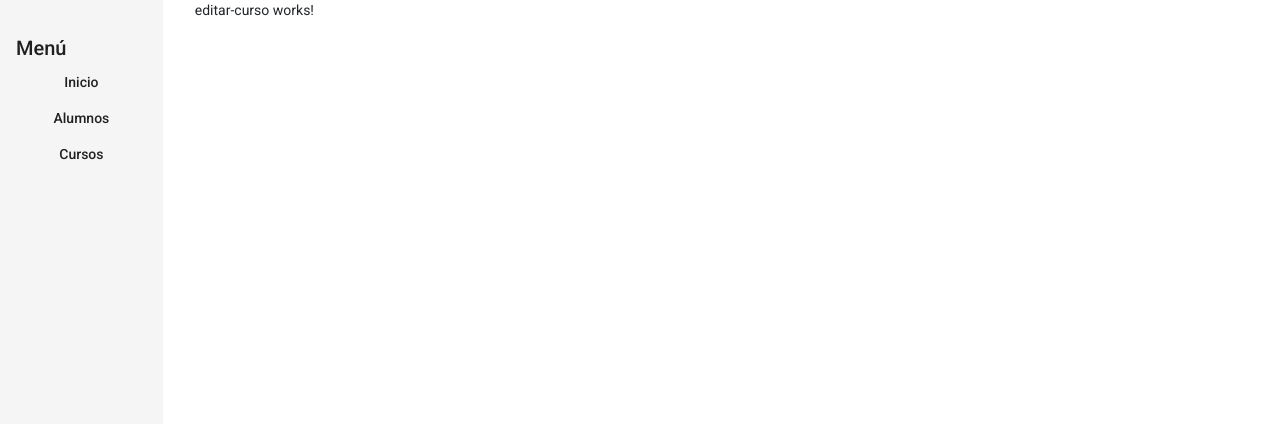
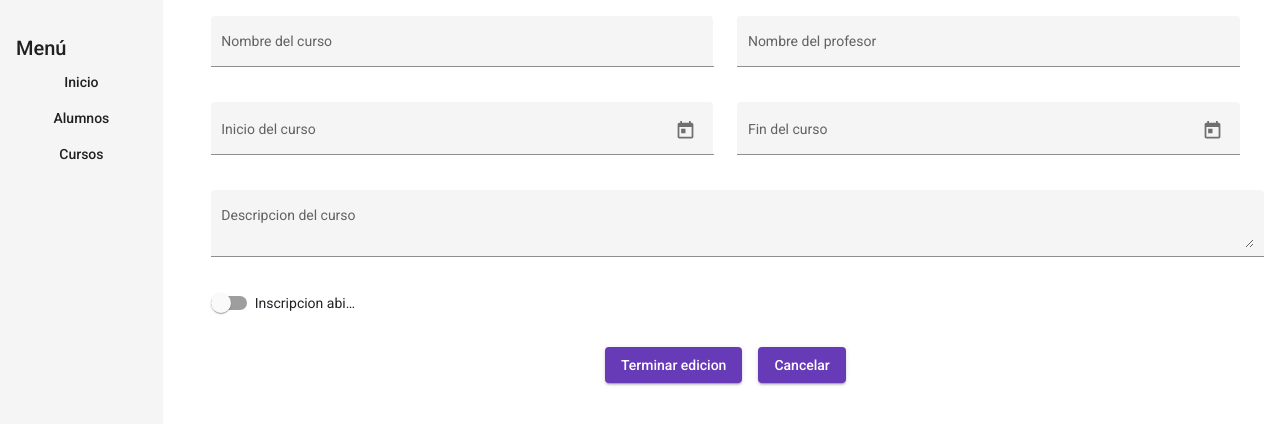
Before and after one commit to TamoFer/garagehouse-proyecto-angular, an Angular app: page /cursos/editar-curso in a window 1280 px wide. Shown: the top 424 px of the page. Built offline with nearby package versions, Linux system fonts and the light colour scheme.

Commit message:
terminado cursos

```diff
--- a/src/app/cursos/agregar-curso/agregar-curso.component.html
+++ b/src/app/cursos/agregar-curso/agregar-curso.component.html
@@ -1,3 +1,4 @@
+<div>
   <form [formGroup]="cursoNuevo" (ngSubmit)="agregarCurso()" class="row">
 
     <div class="row">
@@ -34,7 +35,7 @@
       </div>
     </div>
 
-  <div>
+    <div class="col-12">
       <mat-form-field appearance="fill" >
         <mat-label>Descripcion del curso</mat-label>
         <textarea matInput formControlName="descripcion"></textarea>
@@ -45,8 +46,14 @@
       <div class="col-2">
         <mat-slide-toggle formControlName="disponibilidad">Inscripcion abierta</mat-slide-toggle>
       </div>
-    <div class="col-4">
+      <div class="botones">
+        <div class="">
           <button mat-raised-button color="primary" type="submit" >Agregar curso</button>
+        </div>
+        <div class="">
+          <button mat-raised-button color="primary" (click)="retroceder()" >Cancelar</button>
+        </div>
       </div>
     </div>
   </form>
+</div>
--- a/src/app/cursos/agregar-curso/agregar-curso.component.scss
+++ b/src/app/cursos/agregar-curso/agregar-curso.component.scss
@@ -1,8 +1,16 @@
 form{
   display: flex;
   gap: 1rem;
-  padding: 2rem;
+  padding: 1rem;
   mat-form-field{
     width: 100%;
   }
 }
+
+.botones{
+  display: flex;
+  flex-direction: row;
+  justify-content: center;
+  gap: 1rem;
+  margin-top: 2rem;
+}
--- a/src/app/cursos/agregar-curso/agregar-curso.component.ts
+++ b/src/app/cursos/agregar-curso/agregar-curso.component.ts
@@ -10,8 +10,6 @@ import { CursosService } from '../services/cursos.service';
   styleUrls: ['./agregar-curso.component.scss']
 })
 export class AgregarCursoComponent implements OnInit {
-
-
 
   constructor(
     private fb: FormBuilder,
@@ -34,17 +32,6 @@ export class AgregarCursoComponent implements OnInit {
     }
   )
 
-  cursos:Array<any>=[{
-    id: Math.round(Math.random() * 1000),
-    nombre: this.cursoNuevo.value.nombre,
-    profesor: this.cursoNuevo.value.profe,
-    finicio: this.cursoNuevo.value.inicio,
-    ftermino: this.cursoNuevo.value.fin,
-    descripcion: this.cursoNuevo.value.descripcion,
-    disponibilidad: this.cursoNuevo.value.disponibilidad,
-    img: '../../../assets/images/webdesing.jpg',
-  }]
-
   agregarCurso(){
     const curso: Curso = {
       id: Math.round(Math.random() * 1000),
@@ -57,21 +44,11 @@ export class AgregarCursoComponent implements OnInit {
       img: '../../../assets/images/webdesing.jpg',
     };
     this.cursosService.agregarCurso(curso);
-    this.route.navigate(['cursos/cursos-cards']); // localhost/cursos/listar
+    this.route.navigate(['cursos/cursos-cards']);
   }
 
-  vistaPrevia(){
-    let curso: Curso = {
-      id: Math.round(Math.random() * 1000),
-      nombre: this.cursoNuevo.value.nombre,
-      profesor: this.cursoNuevo.value.profe,
-      finicio: this.cursoNuevo.value.inicio,
-      ftermino: this.cursoNuevo.value.fin,
-      descripcion: this.cursoNuevo.value.descripcion,
-      disponibilidad: this.cursoNuevo.value.disponibilidad,
-      img: '../../../assets/images/webdesing.jpg',
-    };
-    this.cursos.push(curso)
+  retroceder(){
+    this.route.navigate(['cursos/cursos-cards']);
   }
 
 }
--- a/src/app/cursos/cards/cards.component.html
+++ b/src/app/cursos/cards/cards.component.html
@@ -17,8 +17,8 @@
           </div>
         </mat-card-actions>
         <mat-card-actions align="end">
-          <mat-icon type="button" (click)="editarDatos()">edit</mat-icon>
-          <mat-icon type="button" (click)="eliminarCurso(curso)">delete</mat-icon>
+          <mat-icon type="button" (click)="editarDatos(curso)">edit</mat-icon>
+          <mat-icon type="button" (click)="eliminarCurso(curso.id)">delete</mat-icon>
         </mat-card-actions>
       </mat-card>
     </div>
@@ -27,7 +27,7 @@
     <div class="tools-elements">
       <h3>Cursos Actions</h3>
       <div>
-        <button mat-raised-button color="primary" (click)="agregarAlumno()" >Nuevo Curso</button>
+        <button mat-raised-button color="primary" (click)="agregarCurso()" >Nuevo Curso</button>
       </div>
       <div class="">
         <mat-form-field appearance="fill" class="fill">
--- a/src/app/cursos/editar-curso/editar-curso.component.html
+++ b/src/app/cursos/editar-curso/editar-curso.component.html
@@ -1 +1,59 @@
-<p>editar-curso works!</p>
+<div>
+  <form [formGroup]="form" (ngSubmit)="editarCurso()" class="row">
+
+    <div class="row">
+      <div class="col-6">
+        <mat-form-field appearance="fill" >
+          <mat-label>Nombre del curso</mat-label>
+          <input matInput type="text" formControlName="nombre" />
+        </mat-form-field>
+      </div>
+      <div class="col-6">
+        <mat-form-field appearance="fill" >
+          <mat-label>Nombre del profesor</mat-label>
+          <input matInput type="text" formControlName="profe" />
+        </mat-form-field>
+      </div>
+    </div>
+
+    <div class="row">
+      <div class="col-6">
+        <mat-form-field appearance="fill" >
+          <mat-label>Inicio del curso</mat-label>
+          <input matInput [matDatepicker]="fechaInicio" formControlName="inicio"/>
+          <mat-datepicker-toggle matSuffix [for]="fechaInicio"></mat-datepicker-toggle>
+          <mat-datepicker #fechaInicio></mat-datepicker>
+        </mat-form-field>
+      </div>
+      <div class="col-6">
+        <mat-form-field appearance="fill" >
+          <mat-label>Fin del curso</mat-label>
+          <input matInput [matDatepicker]="fechaFin" formControlName="fin"/>
+          <mat-datepicker-toggle matSuffix [for]="fechaFin"></mat-datepicker-toggle>
+          <mat-datepicker #fechaFin></mat-datepicker>
+        </mat-form-field>
+      </div>
+    </div>
+
+    <div class="col-12">
+      <mat-form-field appearance="fill" >
+        <mat-label>Descripcion del curso</mat-label>
+        <textarea matInput formControlName="descripcion"></textarea>
+      </mat-form-field>
+    </div>
+
+    <div class="row">
+      <div class="col-2">
+        <mat-slide-toggle formControlName="disponibilidad">Inscripcion abierta</mat-slide-toggle>
+      </div>
+      <div class="botones">
+        <div class="">
+          <button mat-raised-button color="primary" type="submit" >Terminar edicion</button>
+        </div>
+        <div class="">
+          <button mat-raised-button color="primary" (click)="retroceder()" >Cancelar</button>
+        </div>
+      </div>
+    </div>
+  </form>
+</div>
--- a/src/app/cursos/editar-curso/editar-curso.component.scss
+++ b/src/app/cursos/editar-curso/editar-curso.component.scss
@@ -0,0 +1,15 @@
+form{
+  display: flex;
+  gap: 1rem;
+  padding: 1rem;
+  mat-form-field{
+    width: 100%;
+  }
+}
+.botones{
+  display: flex;
+  flex-direction: row;
+  justify-content: center;
+  gap: 1rem;
+  margin-top: 2rem;
+}
--- a/src/app/cursos/editar-curso/editar-curso.component.ts
+++ b/src/app/cursos/editar-curso/editar-curso.component.ts
@@ -1,4 +1,8 @@
+import { FormControl, FormGroup } from '@angular/forms';
 import { Component, OnInit } from '@angular/core';
+import { Curso } from 'src/app/models/curso';
+import { CursosService } from '../services/cursos.service';
+import { ActivatedRoute, Router } from '@angular/router';
 
 @Component({
   selector: 'app-editar-curso',
@@ -6,10 +10,57 @@ import { Component, OnInit } from '@angular/core';
   styleUrls: ['./editar-curso.component.scss']
 })
 export class EditarCursoComponent implements OnInit {
+  form!:FormGroup;
+  curso!:Curso;
+  idCurso: string= String(Math.round(Math.random() * 1000))
 
-  constructor() { }
+  constructor(
+    private cursosService:CursosService,
+    private rutas:Router,
+    private rutaActivada: ActivatedRoute
+  ) { }
 
   ngOnInit(): void {
+    this.rutaActivada.paramMap.subscribe((parametros)=>{
+      this.curso={
+        id: parseInt(parametros.get('id') || this.idCurso),
+        nombre: parametros.get('nombre') || '',
+        profesor: parametros.get('profesor') || '',
+        finicio: new Date(parametros.get('finicio') || ''),
+        ftermino: new Date(parametros.get('ftermino') || ''),
+        descripcion: parametros.get('descripcion') || '',
+        disponibilidad: parametros.get('disponibilidad')==='true',
+        img: parametros.get('img') || ''
+      }
+    })
+
+    this.form= new FormGroup({
+        nombre: new FormControl(this.curso.nombre),
+        profe: new FormControl(this.curso.profesor),
+        inicio: new FormControl(this.curso.finicio),
+        fin: new FormControl(this.curso.ftermino),
+        descripcion: new FormControl(this.curso.descripcion),
+        disponibilidad:new FormControl(this.curso.disponibilidad) ,
+        img:new FormControl(this.curso.img)
+    })
   }
 
+  editarCurso(){
+    let curso:Curso={
+        id: this.curso.id,
+        nombre: this.form.value.nombre,
+        profesor: this.form.value.profe,
+        finicio: this.form.value.inicio,
+        ftermino: this.form.value.fin,
+        descripcion: this.form.value.descripcion,
+        disponibilidad:this.form.value.disponibilidad,
+        img:this.form.value.img
+    }
+    this.cursosService.editarCurso(curso)
+    this.rutas.navigate(['cursos/cursos-cards'])
+  }
+
+  retroceder(){
+    this.rutas.navigate(['cursos/cursos-cards']);
+  }
 }
--- a/src/app/cursos/services/cursos.service.ts
+++ b/src/app/cursos/services/cursos.service.ts
@@ -32,7 +32,34 @@ export class CursosService {
     return this.cursos$;
   }
 
-  agregarCurso(curso:Curso){
+  agregarCurso(curso: Curso) {
     this.cursos.push(curso)
   }
+
+  eliminarCurso(id: number) {
+    let indice = this.cursos.findIndex((c: Curso) => c.id === id);
+
+    if (indice > -1) {
+      this.cursos.splice(indice, 1);
+    }
+
+    this.cursos$ = new Observable<Curso[]>((sub) => {
+      sub.next(this.cursos)
+    });
+
+  }
+
+  editarCurso(curso: Curso) {
+    let indice = this.cursos.findIndex((c: Curso) => c.id === curso.id);
+
+    if (indice > -1) {
+      this.cursos[indice]=curso;
+    }
+
+    this.cursos$ = new Observable<Curso[]>((sub) => {
+      sub.next(this.cursos)
+    });
+
+  }
+
 }
```
Also changed, not shown: src/app/cursos/cards/cards.component.ts (+34 -22 lines). Lines whose indentation alone changed are shown as unchanged.
